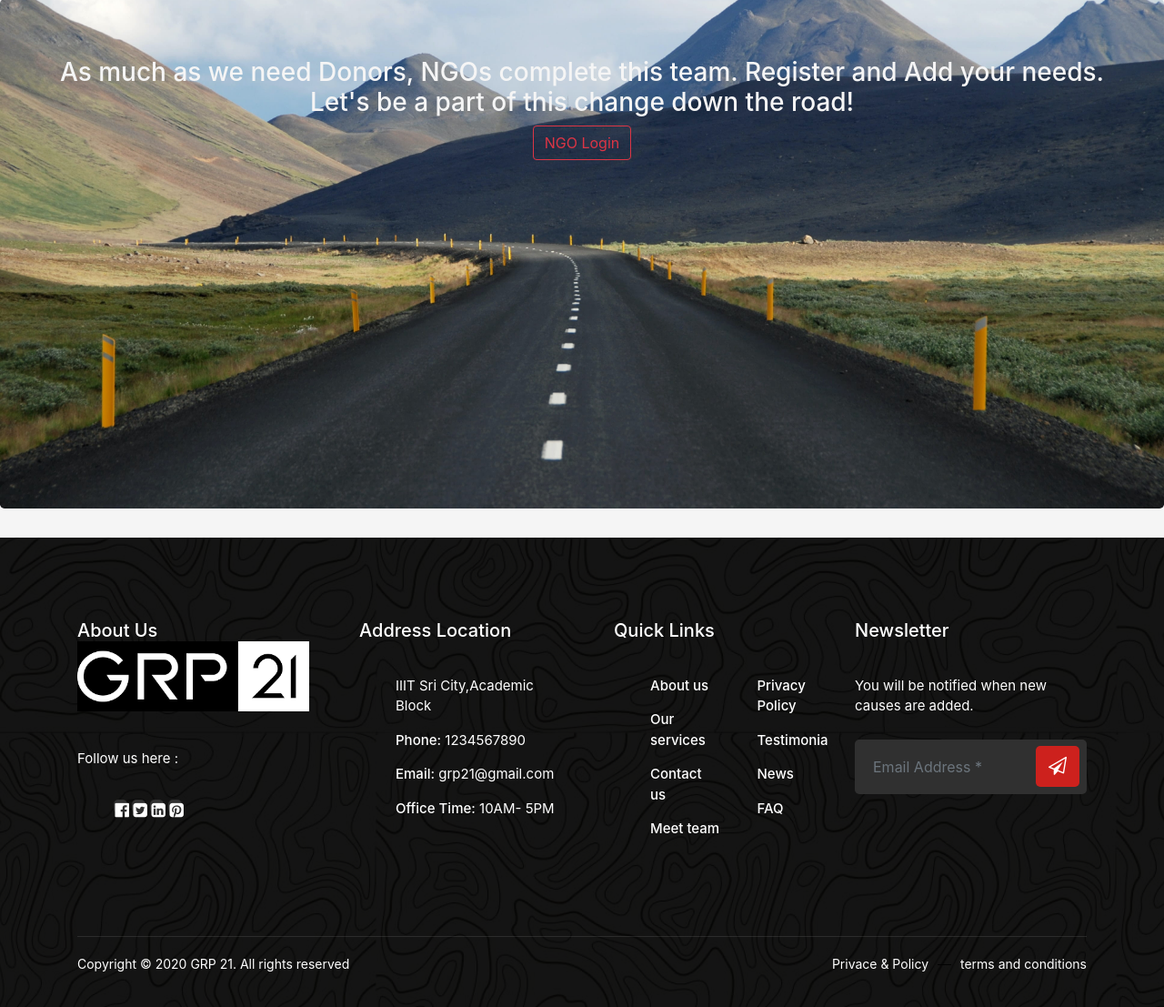
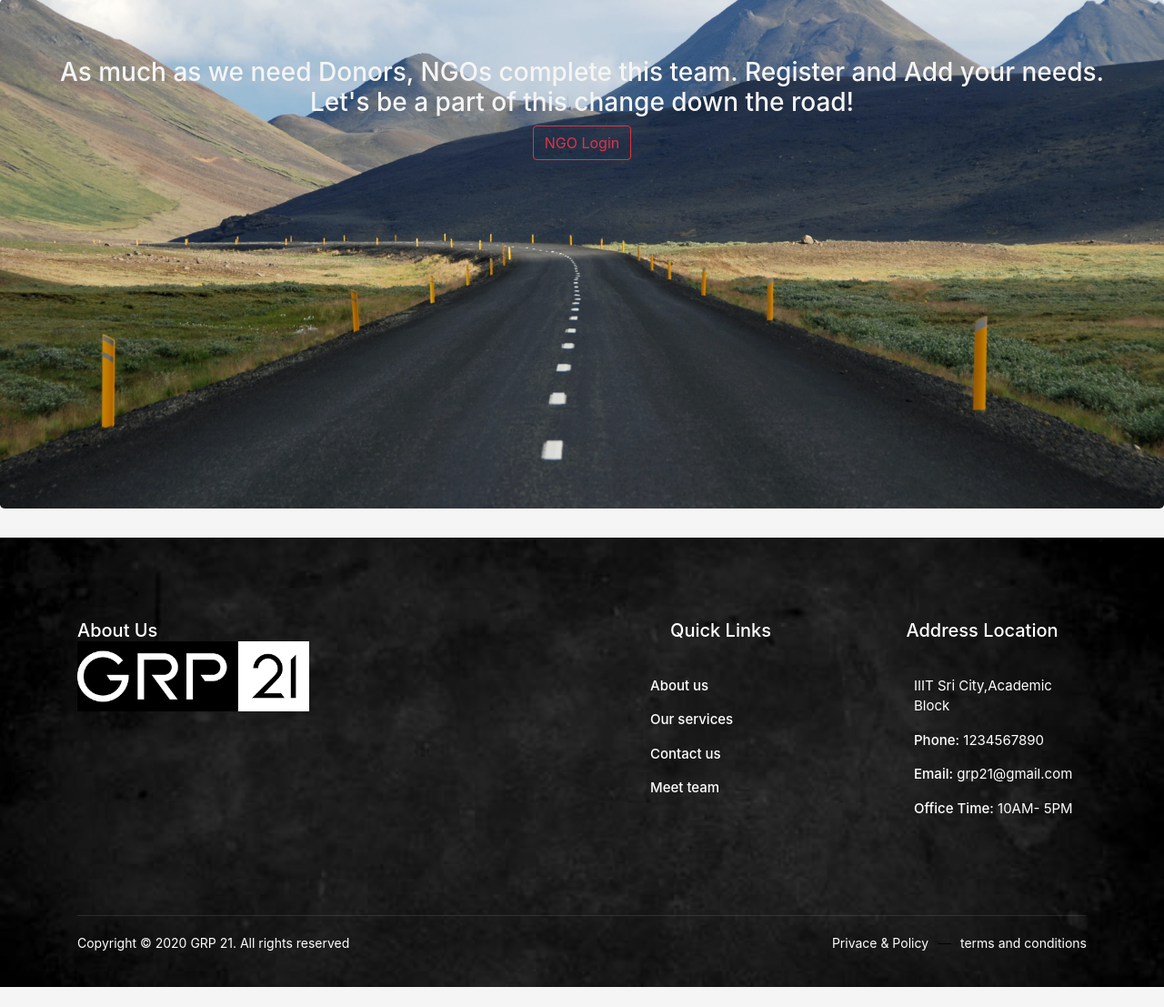
Before and after one commit to surya1701/WAD-Donation-Platform, a Django app: page / in a window 1280 px wide. Shown: the part 2049-3156 px from the top of the page at 91% size. After the commit the page ends 3134 px from the top, so only its background shows below. Run offline with Django 3.2, Linux system fonts and the light colour scheme; data that the repository does not hold is empty; some libraries are stand-ins or nearby versions.

Commit message:
updated footer

```diff
--- a/static/css/footer.css
+++ b/static/css/footer.css
@@ -1,5 +1,5 @@
 .site-footer {
-    background: url("../images/footer/partners-bg.jpg") center center/cover no-repeat local;
+    background: url("../images/footer/bg3.jpg") center center/cover no-repeat local;
     position: relative;
     font-size: 15px;
     overflow: hidden;
@@ -12,7 +12,7 @@
 
   .site-footer:before {
     content: "";
-    background-color: rgba(0, 0, 0, 0.92);
+    /*background-color: rgba(0, 0, 0, 0.92);*/
     width: 100%;
     height: 100%;
     position: absolute;
@@ -174,8 +174,8 @@
   }
 
   .site-footer .link-widget ul {
-    width: 50%;
-    float: left;
+    width: 100%;
+    float: center;
   }
 
   .site-footer .link-widget ul li {
--- a/templates/base.html
+++ b/templates/base.html
@@ -147,25 +147,29 @@
                                     <img class="img-fluid" src="{% static 'images/nav/logo.png' %}" alt>
                                 </h3>
                             </div>
-                            <p>Follow us here :</p>
-                            <div class="social-icons">
-                                <ul>
-                                    <li><a href="#"><i class="fa fa-facebook-official"
-                                                style="height:12px;width:12px"></i></a></li>
-                                    <li><a href="#"><i class="fa fa-twitter-square"
-                                                style="height:12px;width:12px"></i></a></li>
-                                    <li><a href="#"><i class="fa fa-linkedin-square"
-                                                style="height:12px;width:12px"></i></a></li>
-                                    <li><a href="#"><i class="fa fa-pinterest-square"
-                                                style="height:12px;width:12px"></i></a></li>
-                                </ul>
-                            </div>
+
                         </div>
                     </div>
                     <div class="col col-lg-3 col-md-3 col-sm-6">
+                    </div>
+                    <div class="col col-lg-3 col-md-3 col-sm-6">
+                        <div class="widget link-widget">
+                            <div class="widget-title text-center">
+                                <h3>Quick Links</h3>
+                            </div>
+                            <ul>
+                                <li><a href="about">About us</a></li>
+                                <li><a href="causes">Our services</a></li>
+                                <li><a href="contact">Contact us</a></li>
+                                <li><a href="about">Meet team</a></li>
+                            </ul>
+                        </div>
+                    </div>
+
+                    <div class="col col-lg-3 col-md-3 col-sm-6">
                         <div class="widget contact-widget service-link-widget">
-                            <div class="widget-title">
-                                <h3>Address Location</h3>
+                            <div class="widget-title text-center">
+                                <h3 >Address Location</h3>
                             </div>
                             <ul>
                                 <li>IIIT Sri City,Academic Block </li>
@@ -175,26 +179,7 @@
                             </ul>
                         </div>
                     </div>
-                    <div class="col col-lg-3 col-md-3 col-sm-6">
-                        <div class="widget link-widget">
-                            <div class="widget-title">
-                                <h3>Quick Links</h3>
-                            </div>
-                            <ul>
-                                <li><a href="about">About us</a></li>
-                                <li><a href="causes">Our services</a></li>
-                                <li><a href="contact">Contact us</a></li>
-                                <li><a href="about">Meet team</a></li>
-                            </ul>
-                            <ul>
-                                <li><a href="#">Privacy Policy</a></li>
-                                <li><a href="#">Testimonials</a></li>
-                                <li><a href="#">News</a></li>
-                                <li><a href="#">FAQ</a></li>
-                            </ul>
-                        </div>
-                    </div>
-                    <div class="col col-lg-3 col-md-3 col-sm-6">
+                    <!--<div class="col col-lg-3 col-md-3 col-sm-6">
                         <div class="widget newsletter-widget">
                             <div class="widget-title">
                                 <h3>Newsletter</h3>
@@ -210,7 +195,7 @@
                                 </div>
                             </form>
                         </div>
-                    </div>
+                    </div>-->
                 </div>
             </div> <!-- end container -->
         </div>
```
Also changed, not shown: static/images/footer/bg1.jpg (added), static/images/footer/bg3.jpg (added), 2 other files.
